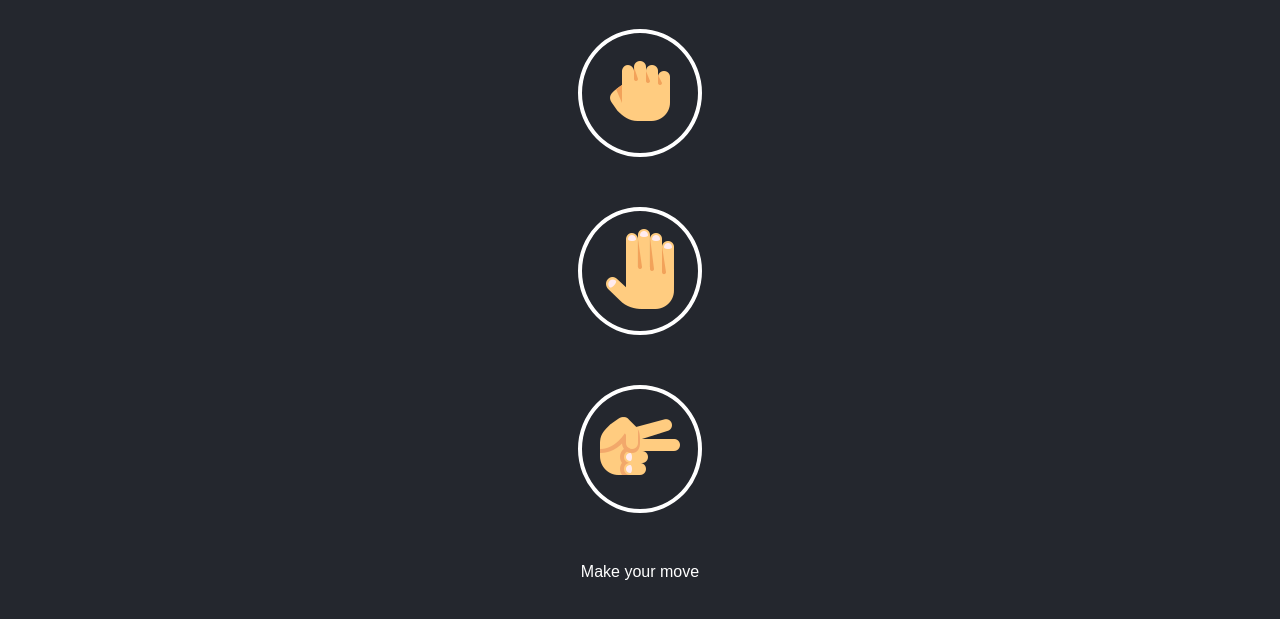
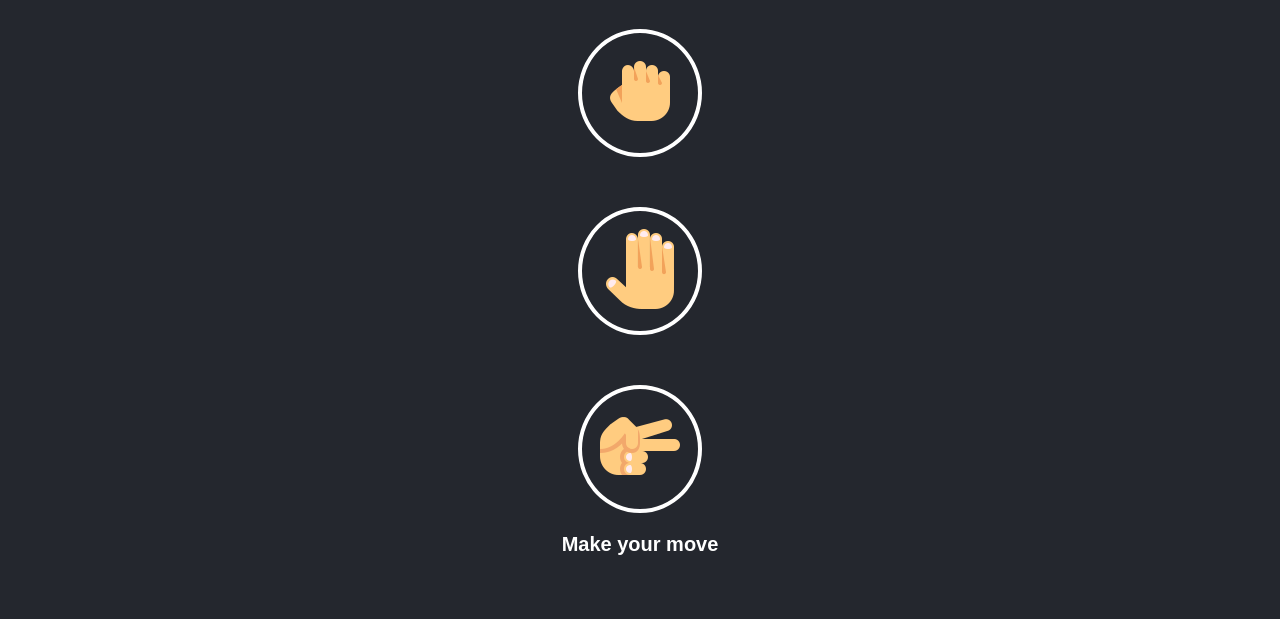
Before and after one commit to Petar85/List-Kamen_Makaze, a plain HTML site: page index.html in a window 1280 px wide. Shown: the part 273-892 px from the top of the page. After the commit the page ends 829 px from the top, so only its background shows below. Drawn offline with Linux system fonts and the light colour scheme.

Commit message:
css and html done

```diff
--- a/style.css
+++ b/style.css
@@ -63,7 +63,7 @@ header > h1 {
 }
 
 .choices {
-    margin: 50px 0;
+    margin-top: 50px;
     text-align: center;
 }
 
@@ -85,4 +85,7 @@ header > h1 {
     text-align: center;
     color: white;
     font-family: Arial, Helvetica, sans-serif;
+    font-weight: bold;
+    font-size: 20px;
+    margin-top: 20px;
 }
```
